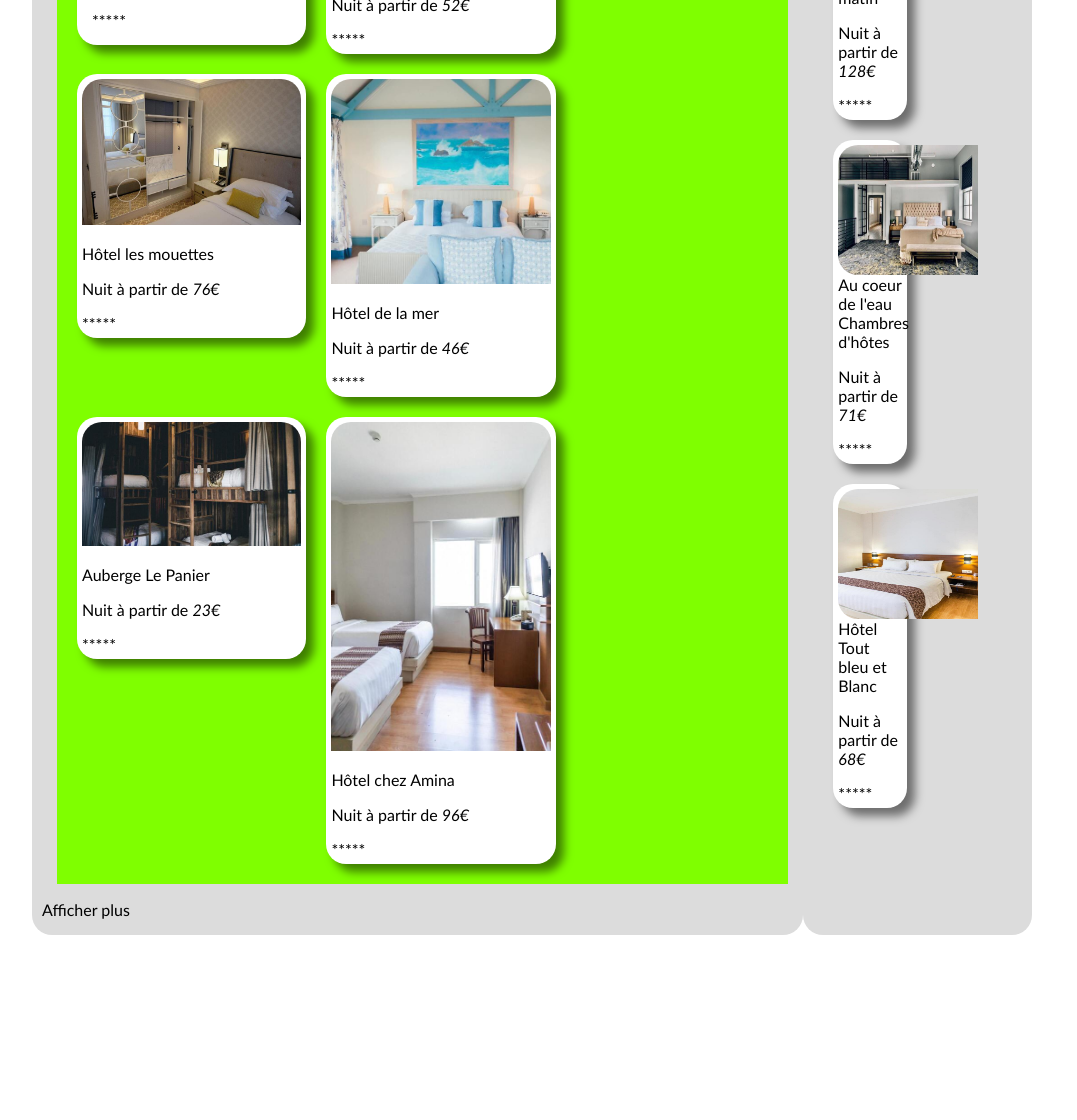
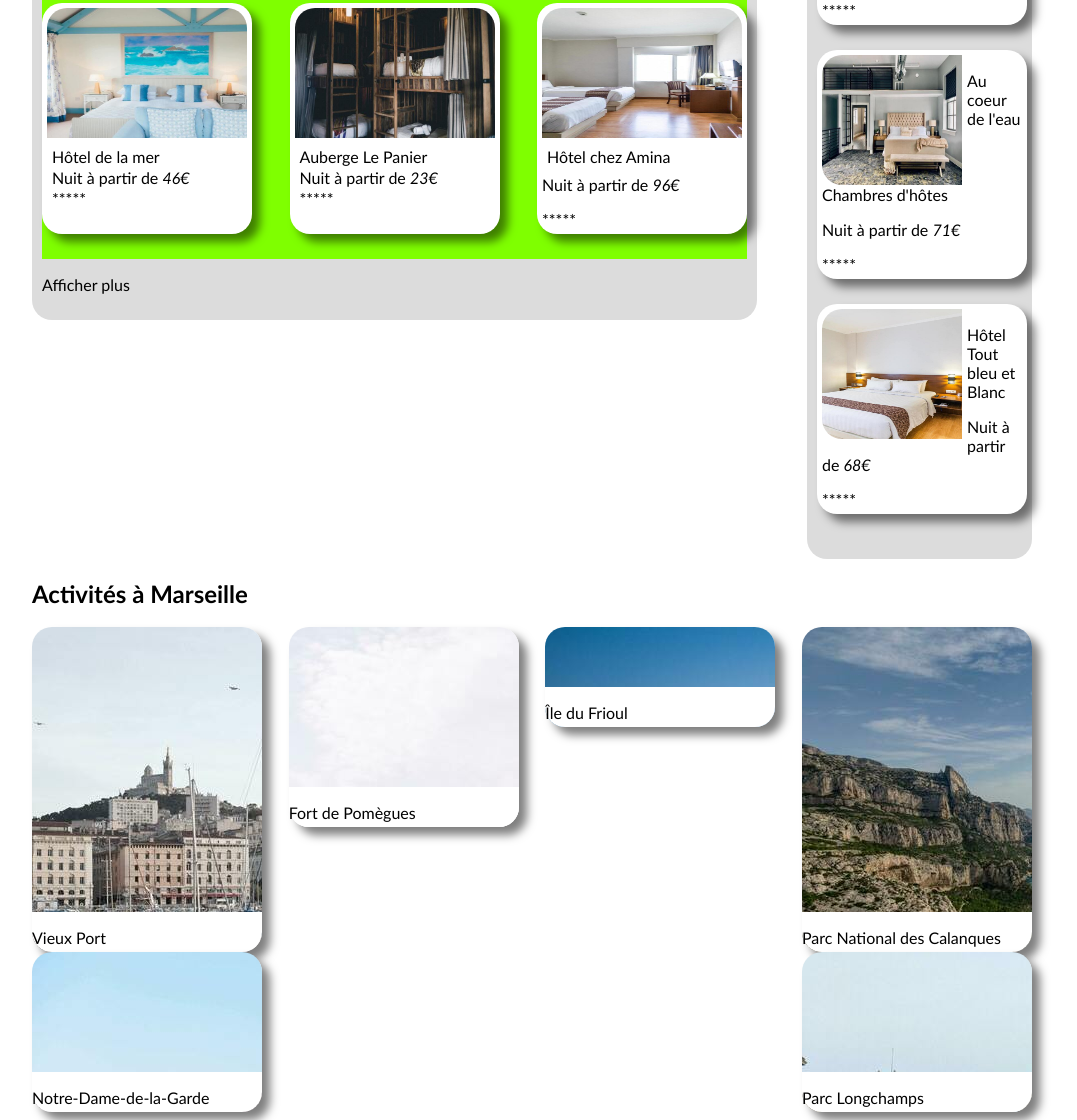
Before and after one commit to marvellous2710/Projet-Reservia, a plain HTML site: page index.html in a window 1280 px wide. Shown: the part 550-1670 px from the top of the page, without its empty margins (108-1185 px from the left). Before the commit the page ends 1493 px from the top, so only its background shows below. Drawn offline with Linux system fonts and the light colour scheme.

Commit message:
responsive populaire héberg

```diff
--- a/index.html
+++ b/index.html
@@ -6,6 +6,7 @@
     <meta http-equiv="X-UA-Compatible" content="IE=edge">
     <meta name="viewport" content="width=device-width, initial-scale=1.0">
     <link rel="stylesheet" href="style.css" />
+    <script src="https://kit.fontawesome.com/d00343656d.js" crossorigin="anonymous"></script>
     <title>Reservia1</title>
 </head>
 
@@ -67,44 +68,75 @@
 
                     </div>
                     <div class="chambre">
+                        <div class="image-container">
                             <a href="fredkleber.html">
                                 <img src="reservia/images/hebergements/4_small/fred-kleber-gTbaxaVLvsg-unsplash.jpg"
                                     alt="hébergement fred kleber"></a>
+                        </div>
+                        <div class="texte">
                             <p>Hôtel du port</p>
                             <p>Nuit à partir de <em>52€</em></p>
+                            <div class="notation">
                                 *****
                             </div>
+
+                        </div>
+                    </div>
                     <div class="chambre">
+                        <div class="image-container">
                             <a href="reisetopia.html">
                                 <img src="reservia/images/hebergements/4_small/reisetopia-B8WIgxA_PFU-unsplash.jpg"
                                     alt="hébergement reisetopia"></a>
+                        </div>
+                        <div class="texte">
                             <p>Hôtel les mouettes</p>
                             <p>Nuit à partir de <em>76€</em></p>
+                            <div class="notation">
                                 *****
                             </div>
+                        </div>
+                    </div>
                     <div class="chambre">
+                        <div class="image-container">
                             <a href="anniesprat.html">
                                 <img src="reservia/images/hebergements/4_small/annie-spratt-Eg1qcIitAuA-unsplash.jpg"
                                     alt="hébergement anniesprat"></a>
+                        </div>
+                        <div class="texte">
                             <p>Hôtel de la mer</p>
                             <p>Nuit à partir de <em>46€</em></p>
+                            <div class="notation">
                                 *****
                             </div>
+                        </div>
+                    </div>
                     <div class="chambre">
+                        <div class="image-container">
                             <a href="nicatelee.html">
                                 <img src="reservia/images/hebergements/4_small/nicate-lee-kT-ZyaiwBe0-unsplash.jpg"
                                     alt="hébergement nicatelee"></a>
+                        </div>
+                        <div class="texte">
                             <p>Auberge Le Panier</p>
                             <p>Nuit à partir de <em>23€</em></p>
+                            <div class="notation">
                                 *****
                             </div>
+                        </div>
+                    </div>
                     <div class="chambre">
+                        <div class="image-container">
                             <a href="febrianzakaria.html">
                                 <img src="reservia/images/hebergements/4_small/febrian-zakaria-M6S1WvfW68A-unsplash.jpg"
                                     alt="hébergement febrianzakaria"></a>
+                        </div>
+                        <div class="texte">
                             <p>Hôtel chez Amina</p>
+                        </div>
                         <p>Nuit à partir de <em>96€</em></p>
+                        <div class="notation">
                             *****
+                        </div>
                     </div>
 
                 </div>
@@ -113,8 +145,12 @@
 
             <!--  BLOC LES PLUS POPULAIRES-->
             <div class="populaires">
+                <div classe="logocourbe">
 
                     <h2>Les plus populaires</h2>
+
+                </div>
+
                 <div class="">
                     <div class="chambre">
                         <a href="emileguillemot.html">
@@ -127,7 +163,7 @@
                     <div class="chambre">
                         <a href="creative.html">
                             <img src="reservia/images/hebergements/4_small/aw-creative-VGs8z60yT2c-unsplash.jpg"
-                                alt="hébergement creative"></a>
+                                alt="hébergement creative" title="chambre d'hotes"></a>
                         <p>Au coeur de l'eau Chambres d'hôtes</p>
                         <p>Nuit à partir de <em>71€</em></p>
                         *****
@@ -135,15 +171,63 @@
                     <div class="chambre">
                         <a href="febrianz.html">
                             <img src="reservia/images/hebergements/4_small/febrian-zakaria-sjvU0THccQA-unsplash.jpg"
-                                alt="hébergement Febrian zakaria"></a>
+                                alt="hébergement Febrian zakaria" title="hotel tout bleu et blanc"></a>
                         <p>Hôtel Tout bleu et Blanc</p>
                         <p>Nuit à partir de <em>68€</em></p>
                         *****
                     </div>
                 </div>
-                <!-- FOOTER -->
             </div>
         </div>
+
+        <!-- ACTIVITE A MARSEILLE -->
+        <h2>Activités à Marseille</h2>
+
+        <div class="activité">
+
+            <div id="activité_cadre1">
+                <div id="activité_description">
+                    <p>Vieux Port</p>
+                </div>
+            </div>
+
+            <div id="activité_cadre2">
+                <div id="activité_description">
+                    <p>Fort de Pomègues</p>
+                </div>
+            </div>
+
+            <div id="activité_cadre3">
+                <div id="activité_description">
+                    <p>Île du Frioul</p>
+                </div>
+            </div>
+
+            <div id="activité_cadre4">
+                <div id="activité_description">
+                    <p>Parc National des Calanques</p>
+                </div>
+            </div>
+
+            <div id="activité_cadre5">
+                <div id="activité_description">
+                    <p>Notre-Dame-de-la-Garde</p>
+                </div>
+            </div>
+
+            <div id="activité_cadre6">
+                <div id="activité_description">
+                    <p>Parc Longchamps</p>
+                </div>
+            </div>
+
+
+
+        </div>
+
+
+
+<!-- FOOTER -->
 
     </div>
 </body>
--- a/style.css
+++ b/style.css
@@ -13,7 +13,7 @@ html{
 
 .cote{
     display: flex;
-
+    justify-content: space-around;
 }
 
 /* Header */
@@ -58,12 +58,12 @@ nav a:hover
 /* HEBERGEMENTS A MARSEILLE*/
 
 .hébergements{
-    padding-top: 10px;
-    padding-left: 10px;
+    padding: 10px;
     background: #DCDCDC;
     border-radius: 20px 20px 20px 20px;
     width: 100%;
-
+    height: 30%;
+    margin-right: 50px;
 }
 
 .hébergements h2{
@@ -84,31 +84,30 @@ nav a:hover
     display: flex;
     flex-wrap: wrap;
     width: auto;
-    margin:15px;
     background:chartreuse;
-
+    justify-content: space-between;
 }
 
 .chambre{
     background:white;
-    width: 30%;
-    height: 40%;
-    border-radius: 20px 20px 20px 20px;
-    margin-left: 20px;
-    margin-bottom: 20px;
+    width: 200px;
+    border-radius: 20px;
+    margin-bottom: 25px;
     box-shadow:8px 8px 10px 0 rgba(0,0,0,0.5);
     padding: 5px;
 }
 
 .texte{
-    margin: 10px;
+    margin-left: 5px;
+    line-height: 5px;
 }
 
 
 /* <!--  BLOC LES PLUS POPULAIRES--> */
 
+
+
 .populaires{
-
     padding-top: 10px;
     padding-left: 10px;
     padding-right: 5px;
@@ -126,6 +125,88 @@ nav a:hover
     float: left;
 }
 
+
+
+/* ACTIVITES A MARSEILLE */
+
+.activité{
+    display: flex;
+    flex-wrap: wrap;
+    width: auto;
+    justify-content: space-between;
+}
+
+#activité_cadre1{
+    background: url('reservia/images/activites/4_small/reno-laithienne-QUgJhdY5Fyk-unsplash.jpg');
+    position:relative;
+    box-shadow:8px 8px 10px 0 rgba(0,0,0,0.5);
+    width: 23%;
+    height: 325px;
+    border-radius: 20px 20px 20px 20px;
+}
+
+#activité_cadre2{
+    background: url('reservia/images/activites/4_small/paul-hermann-QFTrLdQIRhI-unsplash.jpg');
+    position:relative;
+    box-shadow:8px 8px 10px 0 rgba(0,0,0,0.5);
+    width: 23%;
+    height: 200px;
+    border-radius: 20px 20px 20px 20px;
+}
+
+#activité_cadre3{
+    background: url('reservia/images/activites/4_small/kevin-hikari-rV_Qd1l-VXg-unsplash.jpg');
+    position:relative;
+    box-shadow:8px 8px 10px 0 rgba(0,0,0,0.5);
+    width: 23%;
+    height: 100px;
+    border-radius: 20px 20px 20px 20px;
+}
+
+#activité_cadre4{
+    background: url('reservia/images/activites/4_small/kilyan-sockalingum-NR8-cBCN3aI-unsplash.jpg');
+    position:relative;
+    box-shadow:8px 8px 10px 0 rgba(0,0,0,0.5);
+    width: 23%;
+    height: 325px;
+    border-radius: 20px 20px 20px 20px;
+}
+
+#activité_cadre5{
+    background: url('reservia/images/activites/4_small/florian-wehde-xW9e8gdotxI-unsplash.jpg');
+    position:relative;
+    box-shadow:8px 8px 10px 0 rgba(0,0,0,0.5);
+    width: 23%;
+    height: 160px;
+    border-radius: 20px 20px 20px 20px;
+}
+
+#activité_cadre6{
+    background: url('reservia/images/activites/4_small/lena-paulin-wH2-EJoDcV0-unsplash.jpg');
+    position:relative;
+    box-shadow:8px 8px 10px 0 rgba(0,0,0,0.5);
+    width: 23%;
+    height: 160px;
+    border-radius: 20px 20px 20px 20px;
+}
+
+
+
+#activité_description{
+    position: absolute;
+    bottom: 0;
+    width: 100%;
+    height: 40px;
+    background-color:white;
+    color: black;
+    border-radius: 0px 0px 20px 20px;
+
+}
+
+
+
+/* MEDIA */
+
 @media all and (max-width: 1024px)
 {
     #bloc_page
@@ -137,4 +218,8 @@ nav a:hover
         width: auto;
         text-align: left;
     }
+    .cote{
+        display: flex;
+        flex-wrap: wrap-reverse;
+    }
 }
```
Also changed, not shown: 6 other files. Lines whose indentation alone changed are shown as unchanged.
